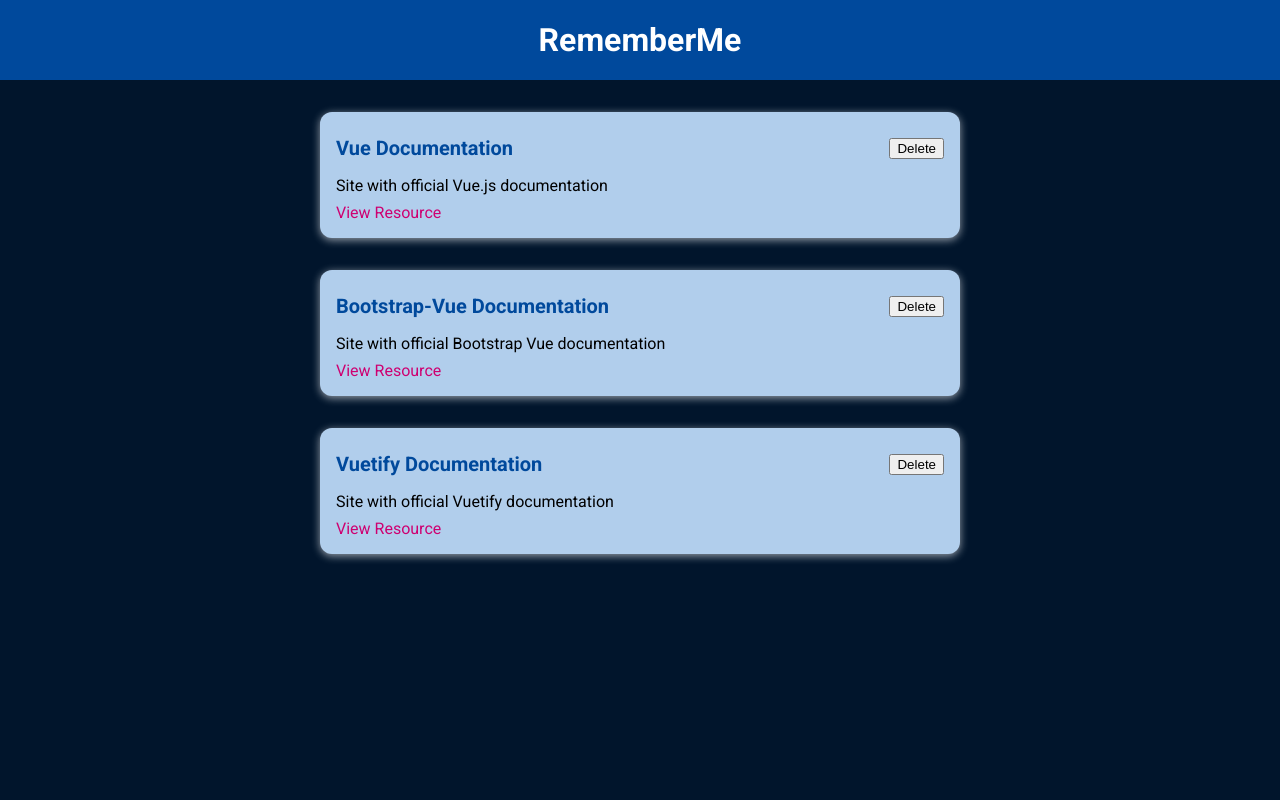
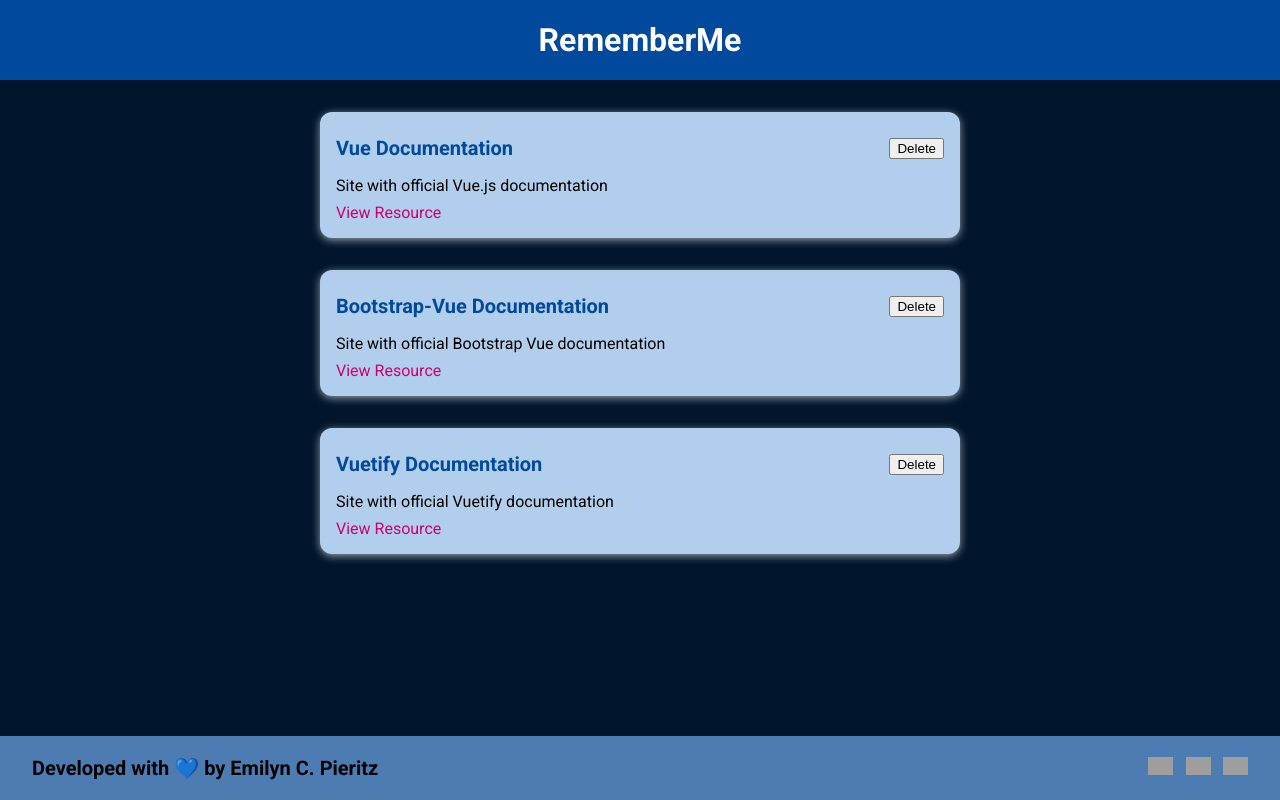
Before and after one commit to ecpieritz/remember-me, a Vue app: page / in a window 1280 px wide. Built offline with nearby package versions, Linux system fonts and the light colour scheme; grey boxes are pictures that could not be loaded.

Commit message:
Added footer

```diff
--- a/src/App.vue
+++ b/src/App.vue
@@ -2,15 +2,18 @@
   <div id="app">
     <TheHeader title="RememberMe" />
     <StoredResources />
+
+    <TheFooter message="Developed with 💙 by Emilyn C. Pieritz" />
   </div>
 </template>
 
 <script>
 import StoredResources from './components/learning-resources/StoredResources.vue'
 import TheHeader from './components/layouts/TheHeader.vue'
+import TheFooter from './components/layouts/TheFooter.vue'
 export default {
   components: {
-    StoredResources, TheHeader
+    StoredResources, TheHeader, TheFooter
   },
   data(){
     return{
--- /dev/null
+++ b/src/components/layouts/TheFooter.vue
@@ -0,0 +1,63 @@
+<template>
+  <footer>
+    <h3>{{message}}</h3>
+
+    <div class="socials">
+      <a href="https://www.linkedin.com/in/ecpieritz/" target="_blank" rel="noopener noreferrer">
+        <img id="linkedin" src="https://cdn.jsdelivr.net/npm/simple-icons@3.13.0/icons/linkedin.svg" alt="Linkedin">
+      </a>
+
+      <a href="https://www.instagram.com/ecpieritz/" target="_blank" rel="noopener noreferrer">
+        <img id="instagram" src="https://cdn.jsdelivr.net/npm/simple-icons@3.13.0/icons/instagram.svg" alt="Instagram">
+      </a>
+
+      <a href="https://github.com/ecpieritz" target="_blank" rel="noopener noreferrer">
+        <img id="instagram" src="https://cdn.jsdelivr.net/npm/simple-icons@3.13.0/icons/github.svg" alt="Instagram">
+      </a>
+    </div>
+  </footer>
+</template>
+
+<script>
+export default {
+  props:['message'],
+  data(){
+    return{
+
+    }
+  }
+};
+</script>
+
+<style scoped>
+  footer{
+    width: 100%;
+    height: 4rem;
+    background-color: #4d7cb3;
+    display: flex;
+    flex-direction: row;
+    justify-content: space-between;
+    align-items: center;
+    position: fixed;
+    bottom: 0;
+    width: 100%;
+  }
+
+  footer h3{
+    color: #000;
+    margin-left: 2rem;
+  }
+
+  footer .socials{
+    margin: auto 0;
+    display: flex;
+    flex-direction: row;
+    width: 100px;
+    justify-content: space-between;
+    margin-right: 2rem;
+  }
+
+  footer .socials #linkedin, .socials #instagram, .socials #github{
+  width: 25px;
+}
+</style>
```
